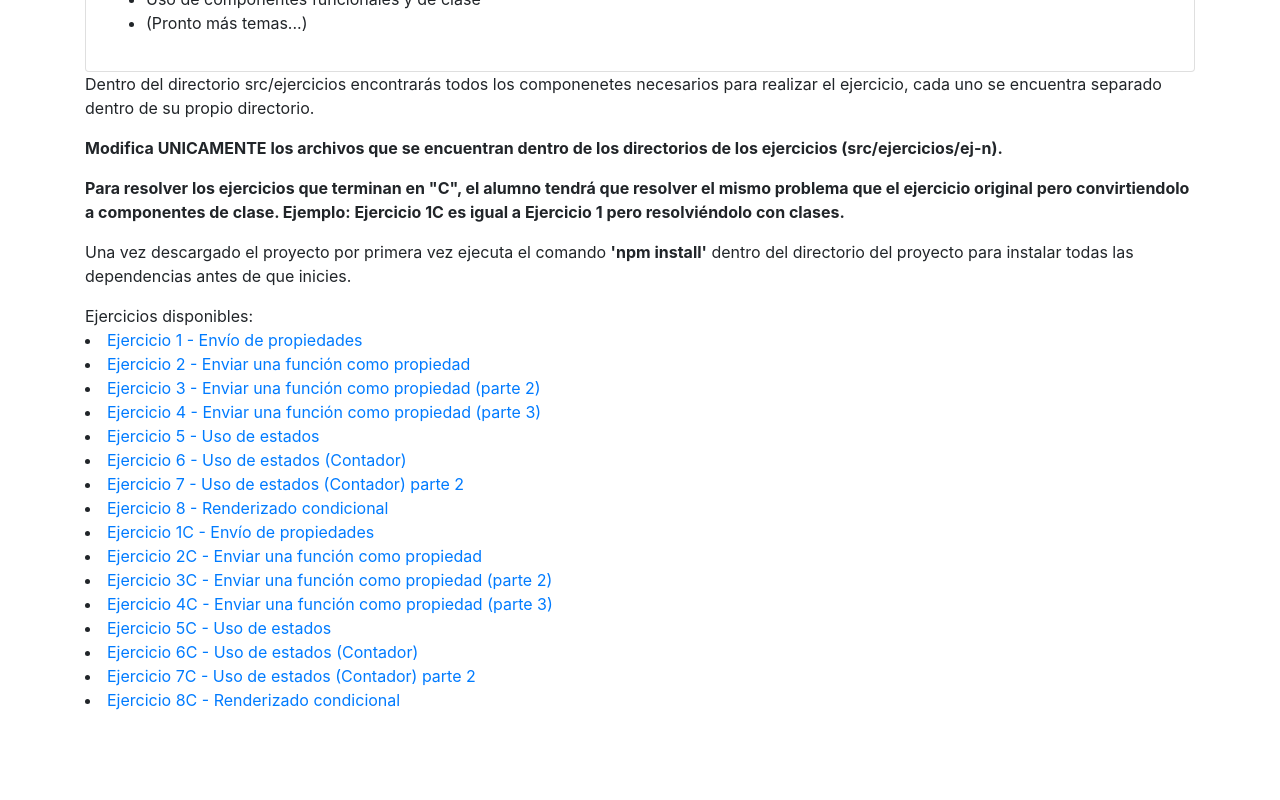
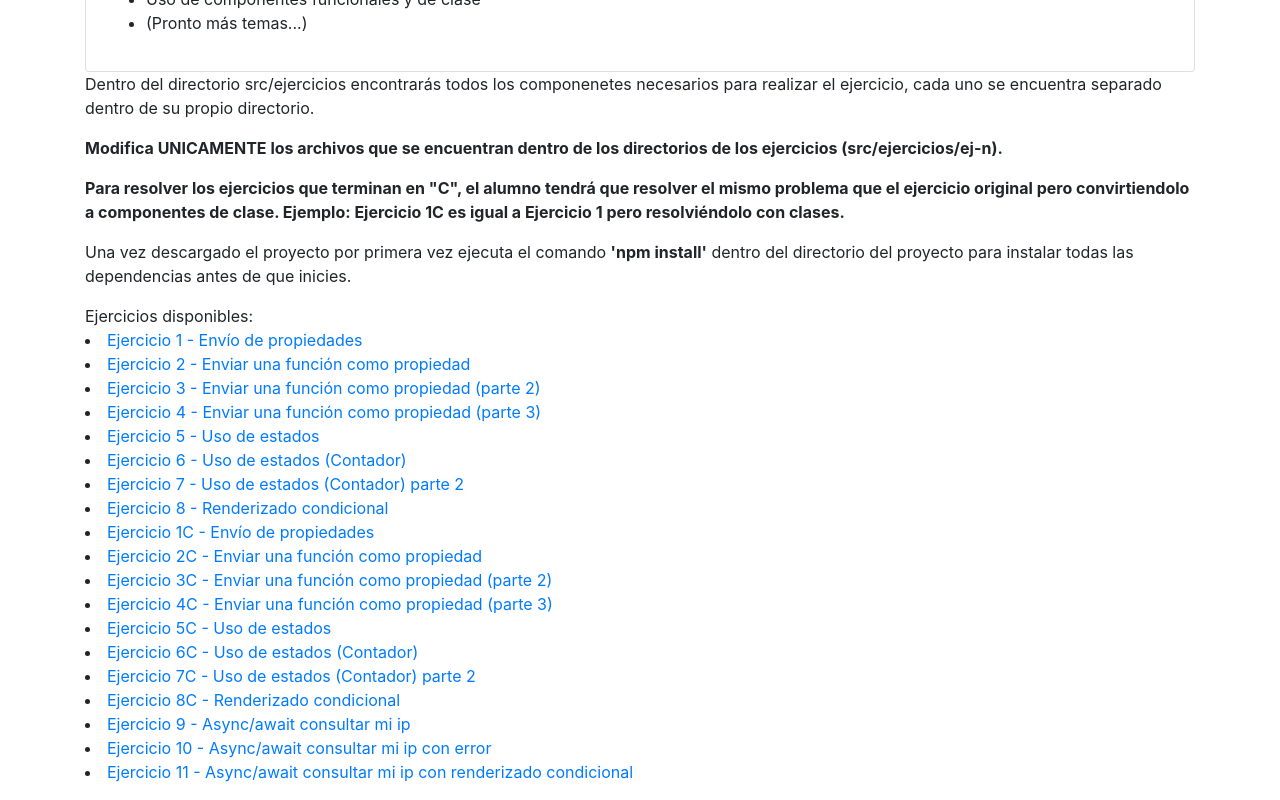
Before and after one commit to susopc1981/Ejercicios-React-1, a React (Create React App) app: page / in a window 1280 px wide. Shown: the part 266-1066 px from the top of the page. Before the commit the page ends 994 px from the top, so only its background shows below. Built offline with nearby package versions, Linux system fonts and the light colour scheme.

Commit message:
Ejercicios async/await

```diff
--- a/src/Routes.js
+++ b/src/Routes.js
@@ -1,7 +1,8 @@
 import React from 'react';
 import { Switch, Route } from "react-router-dom";
 import { Ejercicio1, Ejercicio2, Ejercicio3, Ejercicio4, Ejercicio5, Ejercicio6, Ejercicio7, Ejercicio8,
-    Ejercicio1c, Ejercicio2c, Ejercicio3c, Ejercicio4c, Ejercicio5c, Ejercicio6c, Ejercicio7c, Ejercicio8c } from "./ejercicios/";
+    Ejercicio1c, Ejercicio2c, Ejercicio3c, Ejercicio4c, Ejercicio5c, Ejercicio6c, Ejercicio7c, Ejercicio8c,
+    Ejercicio9, Ejercicio10, Ejercicio11 } from "./ejercicios/";
 import Ejercicio from "./ejercicios/Ejercicio"
 import Home from './components/Home';
 import exData from "./ejercicios/constantes";
@@ -24,7 +25,10 @@ const Routes = () => {
         Ejercicio5c,
         Ejercicio6c,
         Ejercicio7c,
-        Ejercicio8c
+        Ejercicio8c,
+        Ejercicio9,
+        Ejercicio10,
+        Ejercicio11
     ]
 
     return (
--- a/src/ejercicios/constantes.js
+++ b/src/ejercicios/constantes.js
@@ -78,6 +78,21 @@ const exData = [
         title: "Ejercicio 8C - Renderizado condicional",
         description: "Modifica el componente <> para que cuando el contador sea número par se muestre el componente <Par> y, si el número es non, mostrar el componente <Impar>",
         url: "ej-8c"
+    },
+    {
+        title: "Ejercicio 9 - Async/await consultar mi ip",
+        description: "Añadir los cambios necesarios para mostrar por pantalla tu ip haciendo uso del api https://api.ipify.org/?format=json",
+        url: "ej-9"
+    },
+    {
+        title: "Ejercicio 10 - Async/await consultar mi ip con error",
+        description: "Con lo aprendido en el ejercicio anterior, utilizar un api que falla https://api.ipify.org/pepe/?format=json y que en caso de error mostrar como ip 'Error'.",
+        url: "ej-10"
+    },
+    {
+        title: "Ejercicio 11 - Async/await consultar mi ip con renderizado condicional",
+        description: "Aplicar la solución del Ejercicio 9 para que cuando carguemos la página se muestre Cargando... hasta que recuperemos la ip con el api.",
+        url: "ej-11"
     }
 ];
 
--- /dev/null
+++ b/src/ejercicios/ej-10/MyClass.js
@@ -0,0 +1,18 @@
+import React from 'react';
+
+class MyClass extends React.Component {
+    constructor(props) {
+        super(props);
+        this.state = {ipAddress: '...'};
+    }
+
+    // Intersante lectura relacionada con el manejo de errores con await
+
+    render() {
+        return (
+            <h1>Mi ip es {this.state.ipAddress}</h1>
+        );
+    }
+}
+
+export default MyClass;
--- /dev/null
+++ b/src/ejercicios/ej-10/index.js
@@ -0,0 +1,10 @@
+import React from 'react';
+import MyClass from './MyClass';
+
+const Ejercicio10 = () => {
+    return (
+        <MyClass />
+    );
+};
+
+export default Ejercicio10;
--- /dev/null
+++ b/src/ejercicios/ej-11/MyClass.js
@@ -0,0 +1,19 @@
+import React from 'react';
+
+class MyClass extends React.Component {
+    constructor(props) {
+        super(props);
+        this.state = {ipAddress: '...'};
+    }
+
+    render() {
+        return (
+            <div>
+                <h1>Cargando...</h1>
+                <h1>Mi ip es {this.state.ipAddress}</h1>
+            </div>
+        );
+    }
+}
+
+export default MyClass;
--- /dev/null
+++ b/src/ejercicios/ej-11/index.js
@@ -0,0 +1,10 @@
+import React from 'react';
+import MyClass from './MyClass';
+
+const Ejercicio11 = () => {
+    return (
+        <MyClass />
+    );
+};
+
+export default Ejercicio11;
--- /dev/null
+++ b/src/ejercicios/ej-9/MyClass.js
@@ -0,0 +1,16 @@
+import React from 'react';
+
+class MyClass extends React.Component {
+    constructor(props) {
+        super(props);
+        this.state = {ipAddress: '...'};
+    }
+
+    render() {
+        return (
+            <h1>Mi ip es {this.state.ipAddress}</h1>
+        );
+    }
+}
+
+export default MyClass;
--- /dev/null
+++ b/src/ejercicios/ej-9/index.js
@@ -0,0 +1,10 @@
+import React from 'react';
+import MyClass from './MyClass';
+
+const Ejercicio9 = () => {
+    return (
+        <MyClass />
+    );
+};
+
+export default Ejercicio9;
--- a/src/ejercicios/index.js
+++ b/src/ejercicios/index.js
@@ -14,3 +14,6 @@ export { default as Ejercicio5c } from "./ej-5c";
 export { default as Ejercicio6c } from "./ej-6c";
 export { default as Ejercicio7c } from "./ej-7c";
 export { default as Ejercicio8c } from "./ej-8c";
+export { default as Ejercicio9 } from "./ej-9";
+export { default as Ejercicio10 } from "./ej-10";
+export { default as Ejercicio11 } from "./ej-11";
```
